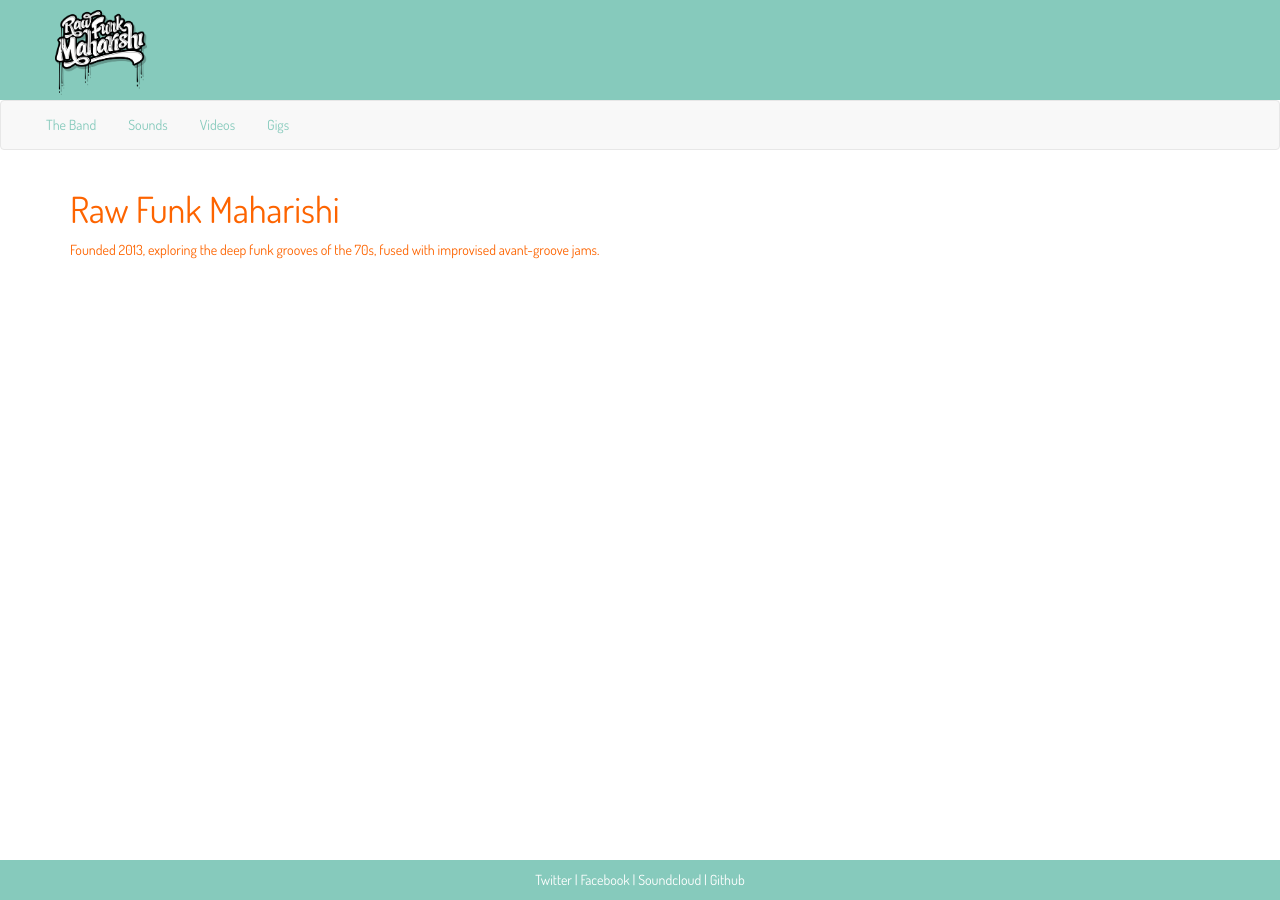
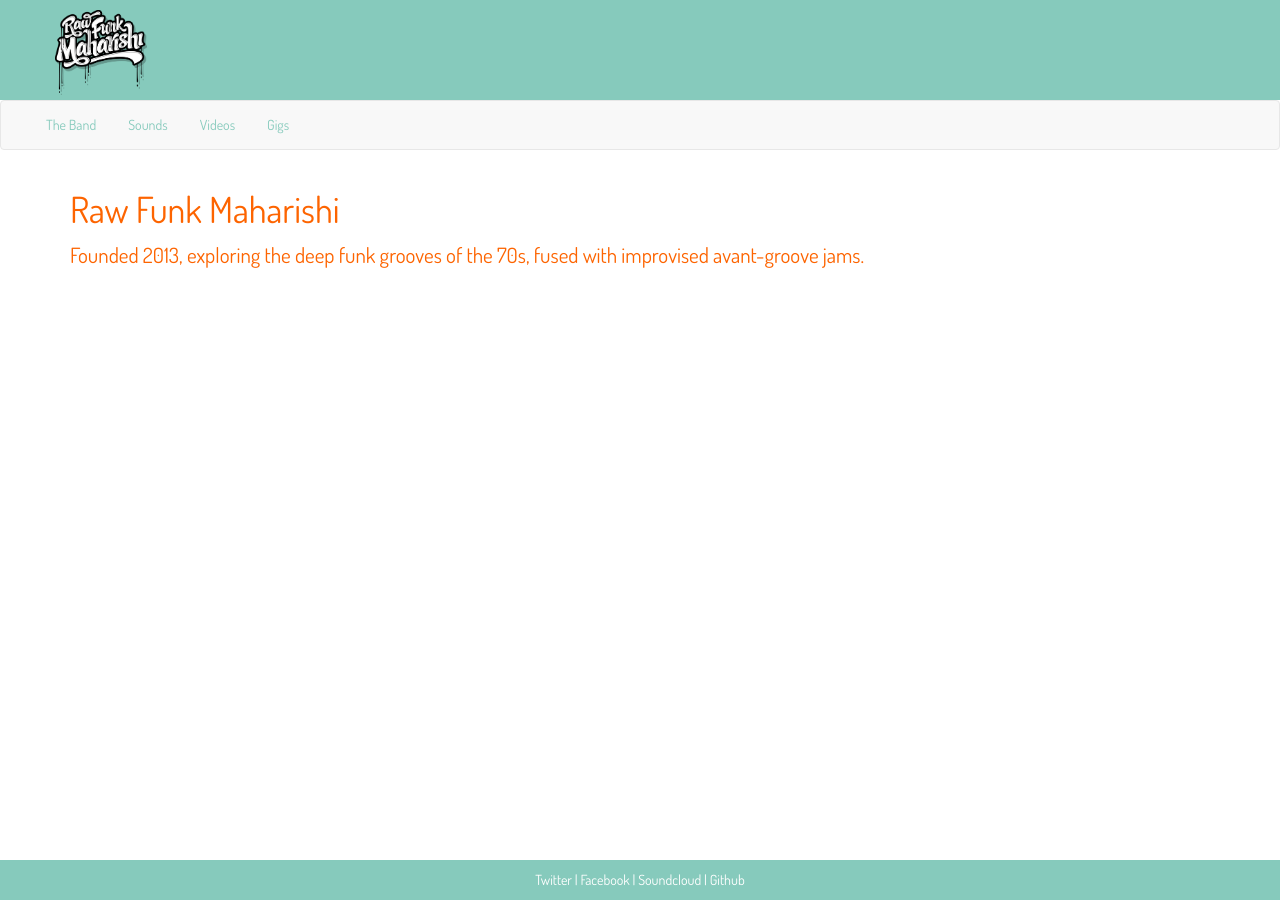
Before and after one commit to rawfunkmaharishi/rawfunkmaharishi.github.io, a Jekyll site: the page built from index.md, in a window 1280 px wide. Built offline with Jekyll 4.4.1, drawn with Linux system fonts in a browser that asks for light colours; nearby versions of some CDN libraries.

Commit message:
Bigger words

```diff
--- a/assets/application.scss
+++ b/assets/application.scss
@@ -86,3 +86,7 @@ img.thumb {
 dl.gig {
   font-size: 1.5em;
 }
+
+p {
+  font-size: 1.5em;
+}
```
